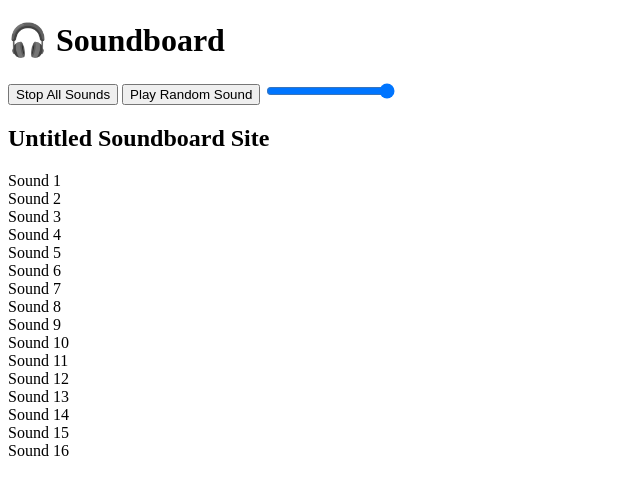
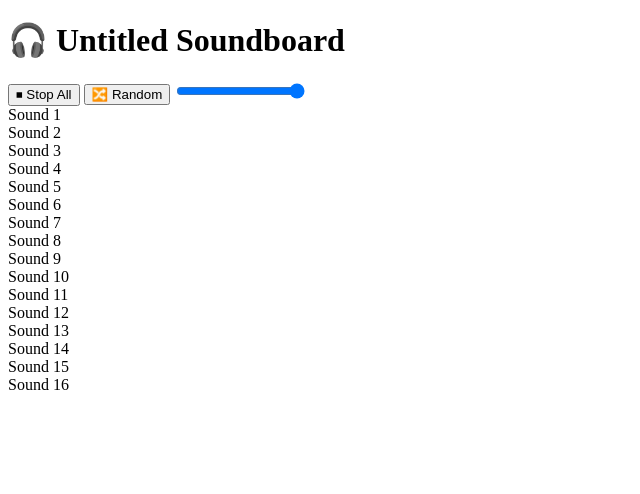
Before and after one commit to Keithmush/Untitled-Soundboard-Site, a plain HTML site: page index.html in a window 1280 px wide. Shown: the whole page, without its empty margins (0-640 px from the left). Drawn offline with Linux system fonts and the light colour scheme.

Commit message:
Add files via upload

```diff
--- a/index.html
+++ b/index.html
@@ -3,27 +3,22 @@
 <head>
   <meta charset="UTF-8" />
   <meta name="viewport" content="width=device-width, initial-scale=1.0" />
-  <title>Untitled Soundboard Site</title>
+  <title>Untitled Soundboard</title>
   <link rel="stylesheet" href="style.css" />
 </head>
 <body>
-  <h1>🎧 Soundboard</h1>
+  <h1>🎧 Untitled Soundboard</h1>
 
   <div class="controls">
-    <button class="control-button" onclick="stopAllSounds()">Stop All Sounds</button>
-    <button class="control-button" onclick="playRandomSound()">Play Random Sound</button>
+    <button class="control-button" onclick="stopAllSounds()">⏹ Stop All</button>
+    <button class="control-button" onclick="playRandomSound()">🔀 Random</button>
     <input type="range" min="0" max="1" step="0.01" value="1" class="volume-slider" id="volumeSlider" />
   </div>
 
-  <h2 id="site-title">Untitled Soundboard Site</h2>
-
-  <div class="soundboard" id="soundboard">
-    <!-- Buttons will be created here by JavaScript -->
+  <div id="soundboard">
+    <!-- Sound buttons added by JavaScript -->
   </div>
 
   <script src="script.js"></script>
 </body>
 </html>
-
-<link rel="stylesheet" href="style.css?v=2" />
-<script src="script.js?v=2"></script>
```
